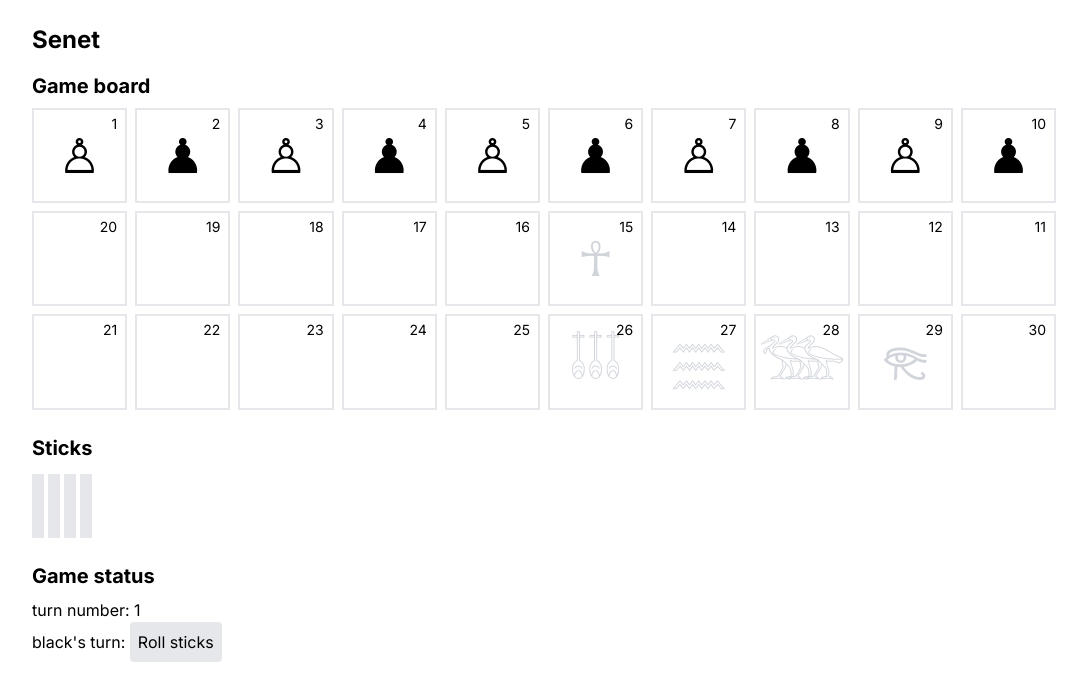
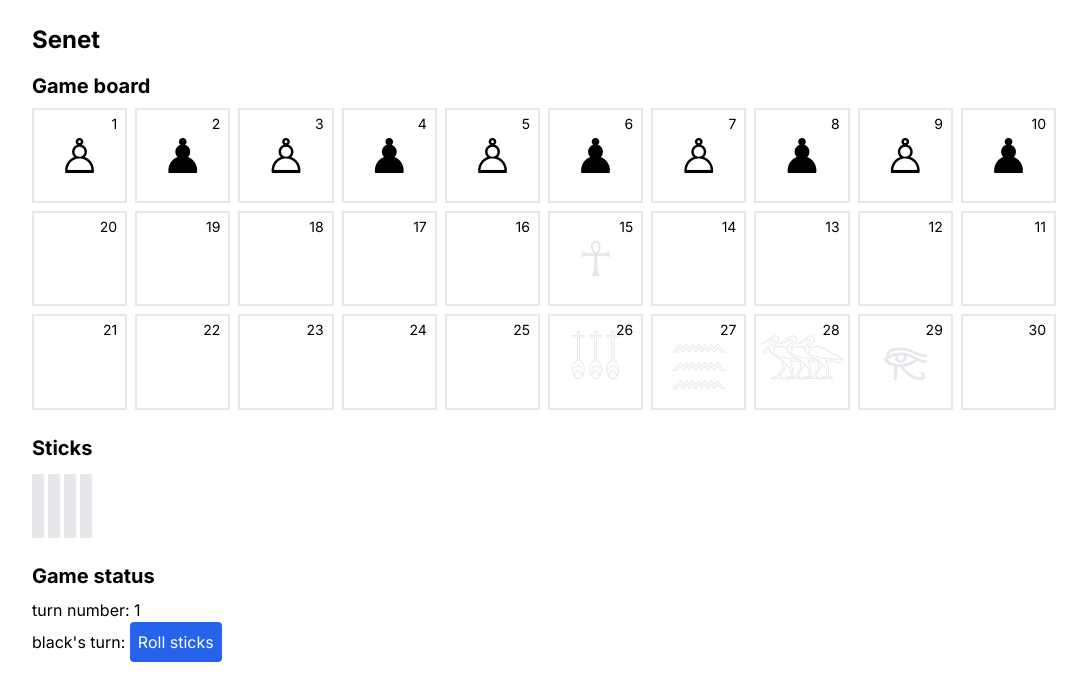
Before and after one commit to aqandrew/senet, a Next.js app: page / in a window 1280 px wide. Shown: the top 700 px of the page, without its empty margins (96-1183 px from the left). Built offline with nearby package versions, Linux system fonts and the light colour scheme.

Commit message:
feat: color stick-rolling button button blue + add hover style

```diff
--- a/src/app/SenetGame.tsx
+++ b/src/app/SenetGame.tsx
@@ -54,7 +54,7 @@ export default function SenetGame() {
 						</span>
 					) : (
 						<button
-							className="rounded p-2 bg-gray-200 cursor-pointer"
+							className="rounded p-2 bg-blue-600 hover:bg-blue-700 text-white cursor-pointer"
 							onClick={rollSticks}
 						>
 							Roll sticks
@@ -105,7 +105,7 @@ function Space({ item, index }: SpaceProps) {
 	return (
 		<div className="w-24 aspect-square relative grid place-items-center border-2 text-5xl cursor-pointer select-none">
 			<span className="absolute top-1 right-2 text-sm">{index + 1}</span>
-			<span className="text-gray-300 row-start-1 row-span-1 col-start-1 col-span-1">
+			<span className="text-gray-200 row-start-1 row-span-1 col-start-1 col-span-1">
 				{index === HOUSE_OF_REBIRTH ? '☥' : null}
 				{index === SAFE_HOUSE_1 ? '𓄤𓄤𓄤' : null}
 				{index === HOUSE_OF_WATER ? '𓈗' : null}
```
